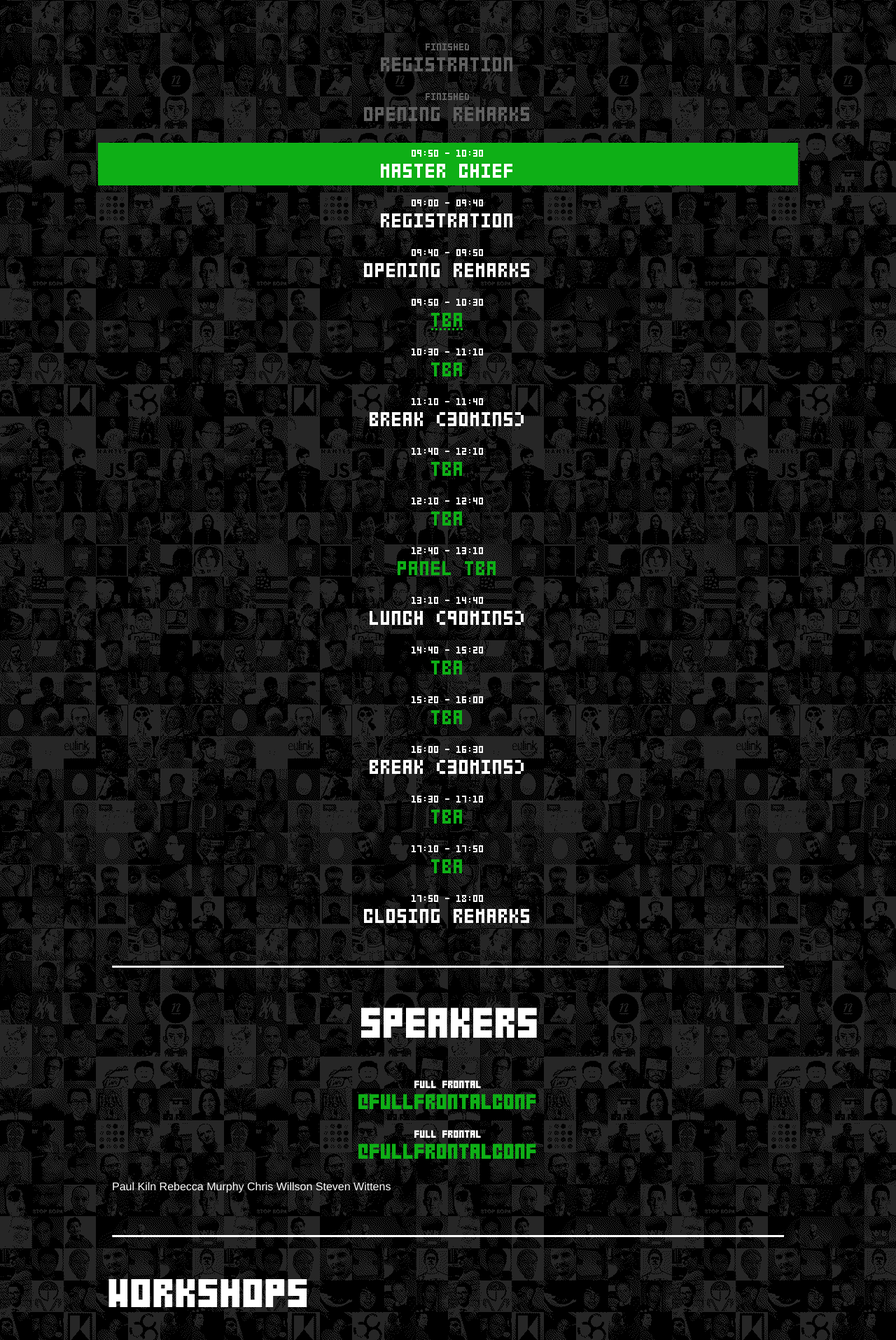
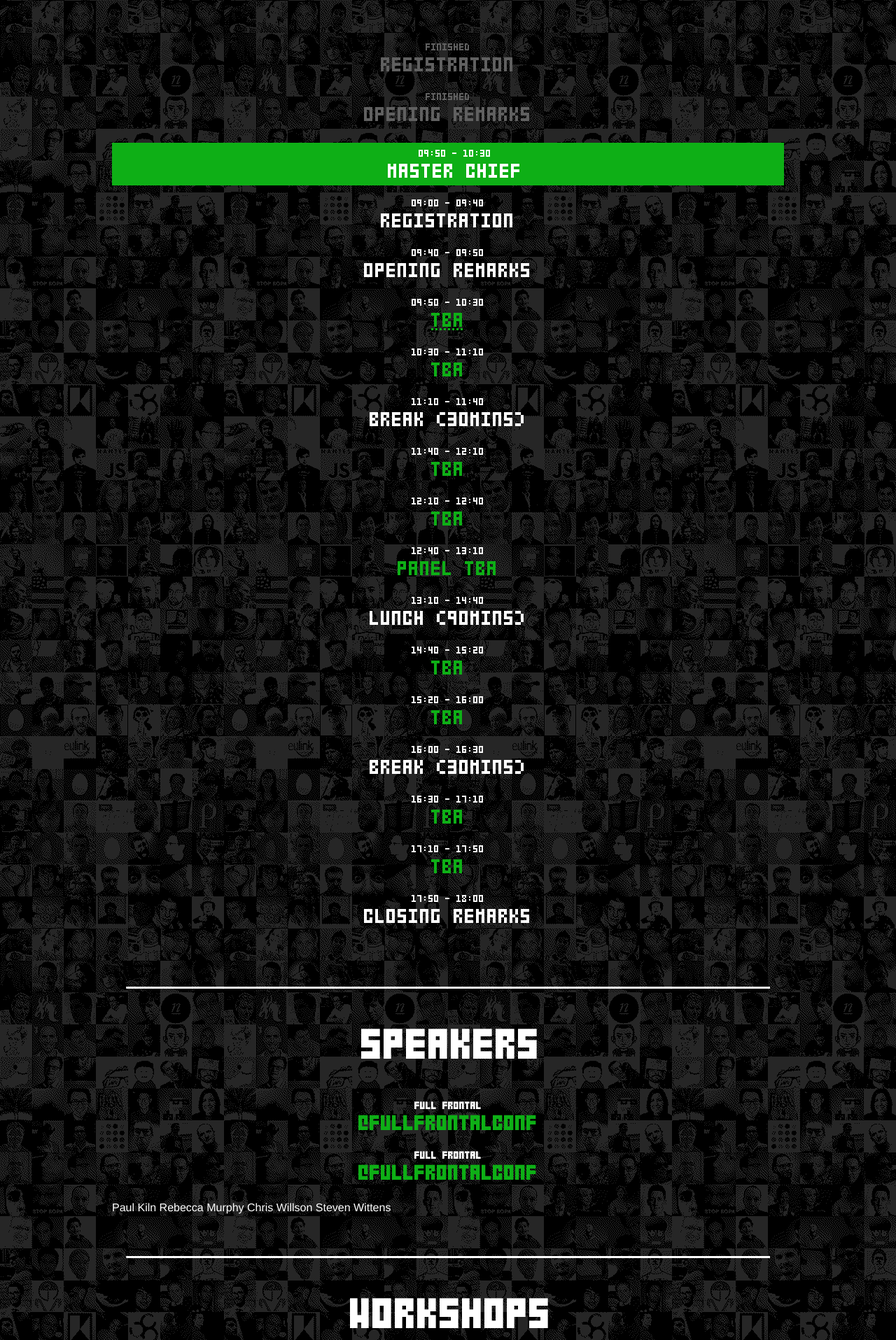
Before and after one commit to leftlogic/fullfrontal2012, a PHP site: page / in a window 1280 px wide. Shown: the part 1005-2920 px from the top of the page at 70% size. Run offline with PHP 8.4, Linux system fonts and the light colour scheme.

Commit message:
Fixed alignment issues, so that workshop and location are properly centre aligned both in narrow and wide view

```diff
--- a/phase3/fullfrontal.css
+++ b/phase3/fullfrontal.css
@@ -46,7 +46,7 @@ small {
 }
 hr {
   clear: both;
-  margin: 60px 0 30px 0;
+  margin: 60px 20px 30px 20px;
   border-top: 2px solid #fff;
 }
 
@@ -239,12 +239,18 @@ footer .left-logic:active {
 .main {
   background-image: url(/images/grad.png);
   background-repeat: repeat-x;
-  padding: 0 20px;
+  padding: 0;
   padding-top: 45px;
 }
 .main .wrapper {
   max-width: 960px;
   margin: 0 auto;
+}
+
+.wrapper > article > *,
+.lede {
+  padding-left: 20px;
+  padding-right: 20px;
 }
 
 .lede {
@@ -260,6 +266,7 @@ footer .left-logic:active {
 }
 
 article {
+  overflow: hidden;
   padding-top: 30px;
 }
 h2 {
@@ -282,15 +289,7 @@ h2 {
 }
 #locations h2,
 #workshops h2 {
-  width: 307px;
-  overflow: hidden;
-  /* This is what it should be */
-  margin-left: -13px;
-  margin-right: -27px;
-
-  /* This is what it needs to be for iPhone */
-  margin-left: -18px;
-  margin-right: -22px;
+  padding: 0;
 }
 
 /* Schedule */
@@ -327,8 +326,9 @@ h2 {
 .schedule .current {
   background: #0eaf16;
   color: #fff;
-  margin: 20px -20px;
+  margin: 20px -50%;
   padding: 10px;
+  width: 200%;
 }
 .schedule .current a {
   color: #fff;
@@ -437,7 +437,7 @@ h2 {
 /* Sponsors */
 .sponsor {
   display: block;
-  margin: 20px 0;
+  margin: 20px;
   background-color: #fff;
   text-align: center;
   padding: 25px;
```
